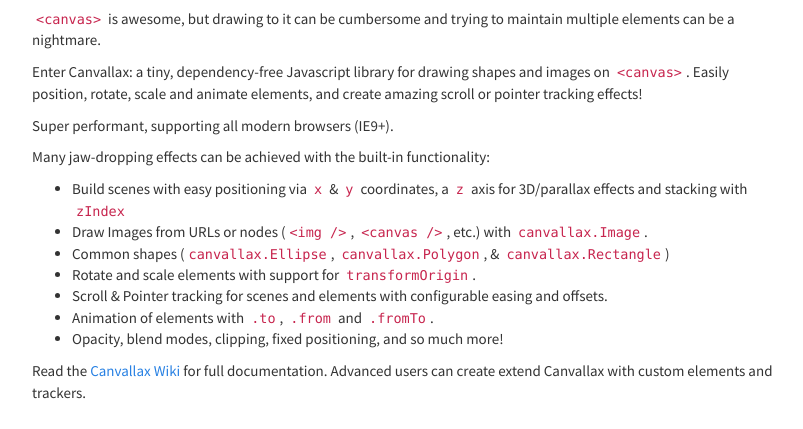
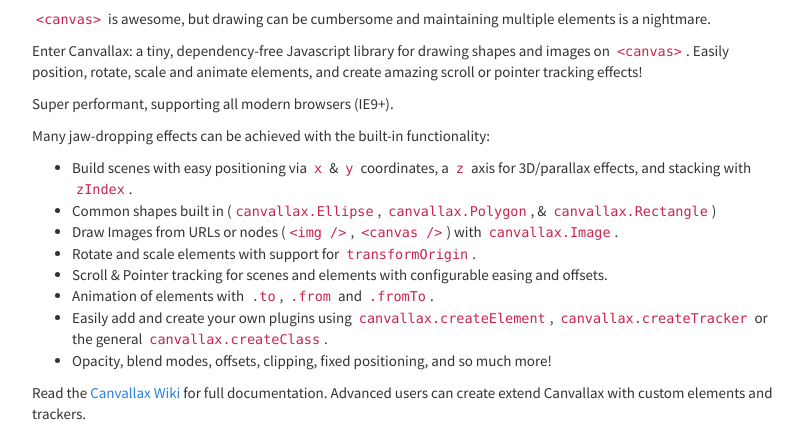
Before and after one commit to shshaw/Canvallax, a website: page docs/index.html in a window 1280 px wide. Shown: the part 750-1179 px from the top of the page, without its empty margins (38-841 px from the left). Drawn offline with Linux system fonts and the light colour scheme.

Commit message:
gh-pages for documentation

```diff
--- a/docs/index.html
+++ b/docs/index.html
@@ -100,18 +100,19 @@
     <section class="readme-section">
         <article><h1>Canvallax 2</h1><p><em>Easy parallax effects on <code>&lt;canvas&gt;</code></em></p>
 <p><img src="https://badge-size.herokuapp.com/shshaw/Canvallax/master/dist/Canvallax.min.js.svg?label=Size%20%28minified%29" alt="Minified"> <img src="https://badge-size.herokuapp.com/shshaw/Canvallax/master/dist/Canvallax.min.js.svg?compression=gzip&amp;label=Size%20%28gzipped%29" alt="GZIP"></p>
-<p><code>&lt;canvas&gt;</code> is awesome, but drawing to it can be cumbersome and trying to maintain multiple elements can be a nightmare.</p>
+<p><code>&lt;canvas&gt;</code> is awesome, but drawing can be cumbersome and maintaining multiple elements is a nightmare.</p>
 <p>Enter Canvallax: a tiny, dependency-free Javascript library for drawing shapes and images on <code>&lt;canvas&gt;</code>. Easily position, rotate, scale and animate elements, and create amazing scroll or pointer tracking effects!</p>
 <p>Super performant, supporting all modern browsers (IE9+).</p>
 <p>Many jaw-dropping effects can be achieved with the built-in functionality:</p>
 <ul>
-<li>Build scenes with easy positioning via <code>x</code> &amp; <code>y</code> coordinates, a <code>z</code> axis for 3D/parallax effects and stacking with <code>zIndex</code></li>
-<li>Draw Images from URLs or nodes (<code>&lt;img /&gt;</code>, <code>&lt;canvas /&gt;</code>, etc.) with <code>canvallax.Image</code>.</li>
-<li>Common shapes (<code>canvallax.Ellipse</code>, <code>canvallax.Polygon</code>, &amp; <code>canvallax.Rectangle</code>)</li>
+<li>Build scenes with easy positioning via <code>x</code> &amp; <code>y</code> coordinates, a <code>z</code> axis for 3D/parallax effects, and stacking with <code>zIndex</code>.</li>
+<li>Common shapes built in (<code>canvallax.Ellipse</code>, <code>canvallax.Polygon</code>, &amp; <code>canvallax.Rectangle</code>)</li>
+<li>Draw Images from URLs or nodes (<code>&lt;img /&gt;</code>, <code>&lt;canvas /&gt;</code>) with <code>canvallax.Image</code>.</li>
 <li>Rotate and scale elements with support for <code>transformOrigin</code>.</li>
 <li>Scroll &amp; Pointer tracking for scenes and elements with configurable easing and offsets.</li>
 <li>Animation of elements with <code>.to</code>, <code>.from</code> and <code>.fromTo</code>.</li>
-<li>Opacity, blend modes, clipping, fixed positioning, and so much more! </li>
+<li>Easily add and create your own plugins using <code>canvallax.createElement</code>, <code>canvallax.createTracker</code> or the general <code>canvallax.createClass</code>.</li>
+<li>Opacity, blend modes, offsets, clipping, fixed positioning, and so much more! </li>
 </ul>
 <p>Read the <a href="https://github.com/shshaw/canvallax.js/wiki/">Canvallax Wiki</a> for full documentation. Advanced users can create extend Canvallax with custom elements and trackers.</p>
 <h2>Demos</h2><p>View a <a href="http://codepen.io/collection/DrxbPo/">CodePen collection full of Canvallax demos</a>!</p>
--- a/package.json
+++ b/package.json
@@ -24,6 +24,7 @@
   "devDependencies": {
     "del": "^2.2.0",
     "gulp": "^3.9.0",
+    "gulp-gh-pages": "^0.5.4",
     "gulp-jsdoc3": "^0.2.1",
     "gulp-jshint": "^2.0.0",
     "gulp-load-plugins": "^1.2.0",
```
Also changed, not shown: gulpfile.js (+7 -1 lines), README.md.
